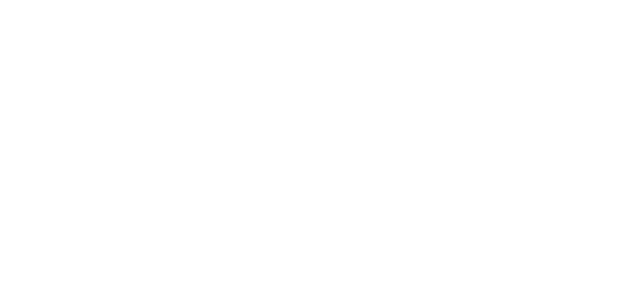
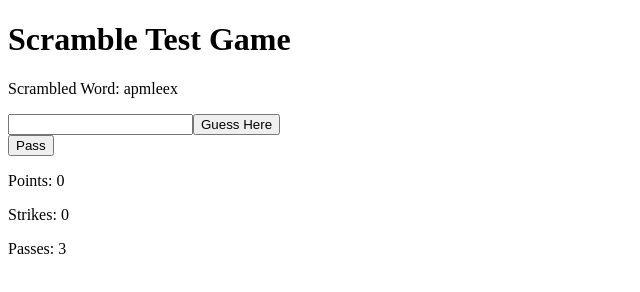
Before and after one commit to mino0027/scramble, a website: page index.html in a window 1280 px wide. Shown: the whole page, without its empty margins (0-640 px from the left). Drawn offline with nearby package versions, Linux system fonts and the light colour scheme.

Commit message:
continued from last - completes assignment, but will do css now?

```diff
--- a/index.html
+++ b/index.html
@@ -7,7 +7,7 @@
   <title>Scramble Game - CMinosora</title>
   <script crossorigin src="https://unpkg.com/react@18/umd/react.development.js"></script>
   <script crossorigin src="https://unpkg.com/react-dom@18/umd/react-dom.development.js"></script>
-  <script type="text/babel" src="https://unpkg.com/@babel/standalone/babel.min.js"></script>
+  <script src="https://unpkg.com/@babel/standalone/babel.min.js"></script>
 </head>
 <body>
   <div id="root">
```
Also changed, not shown: README.md.
